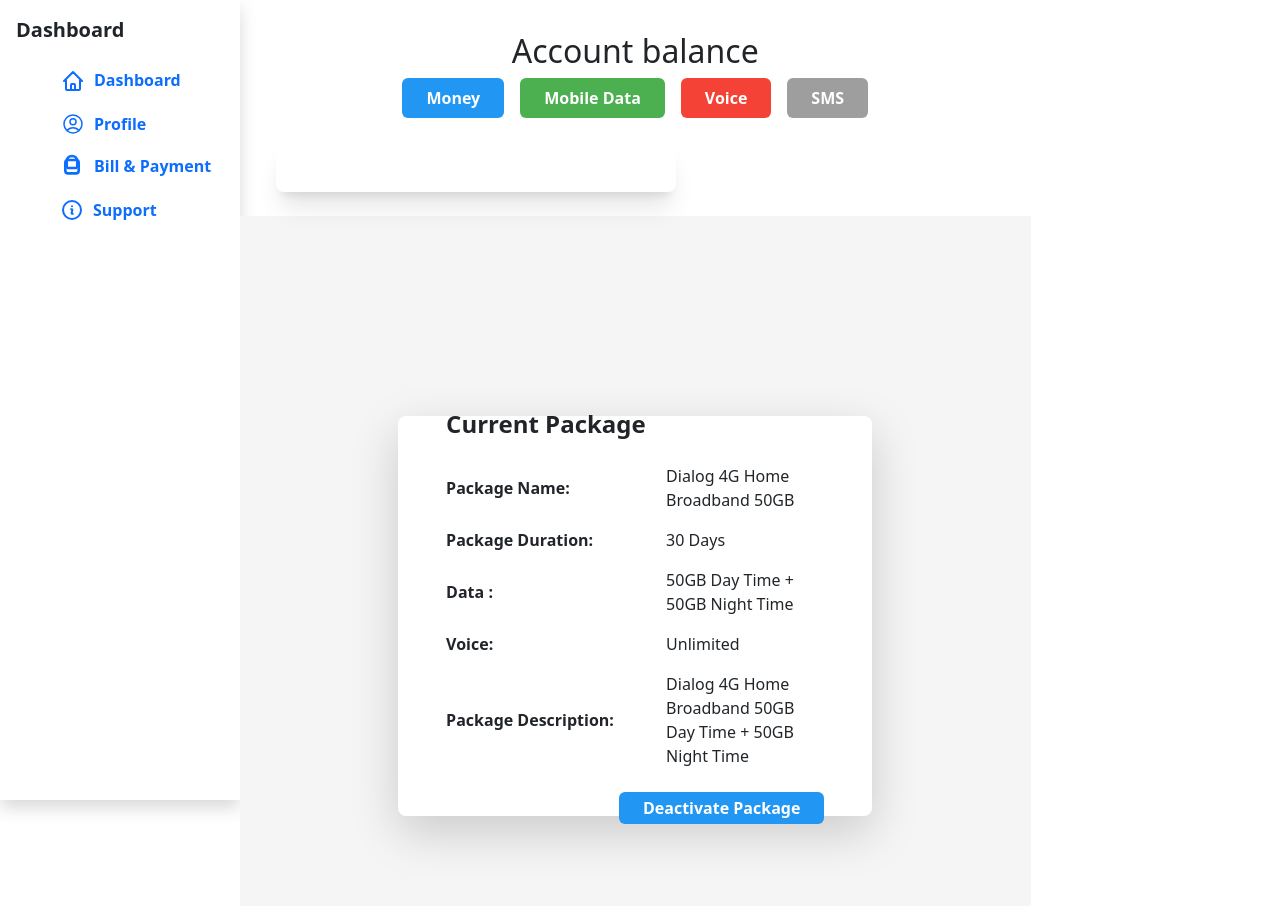
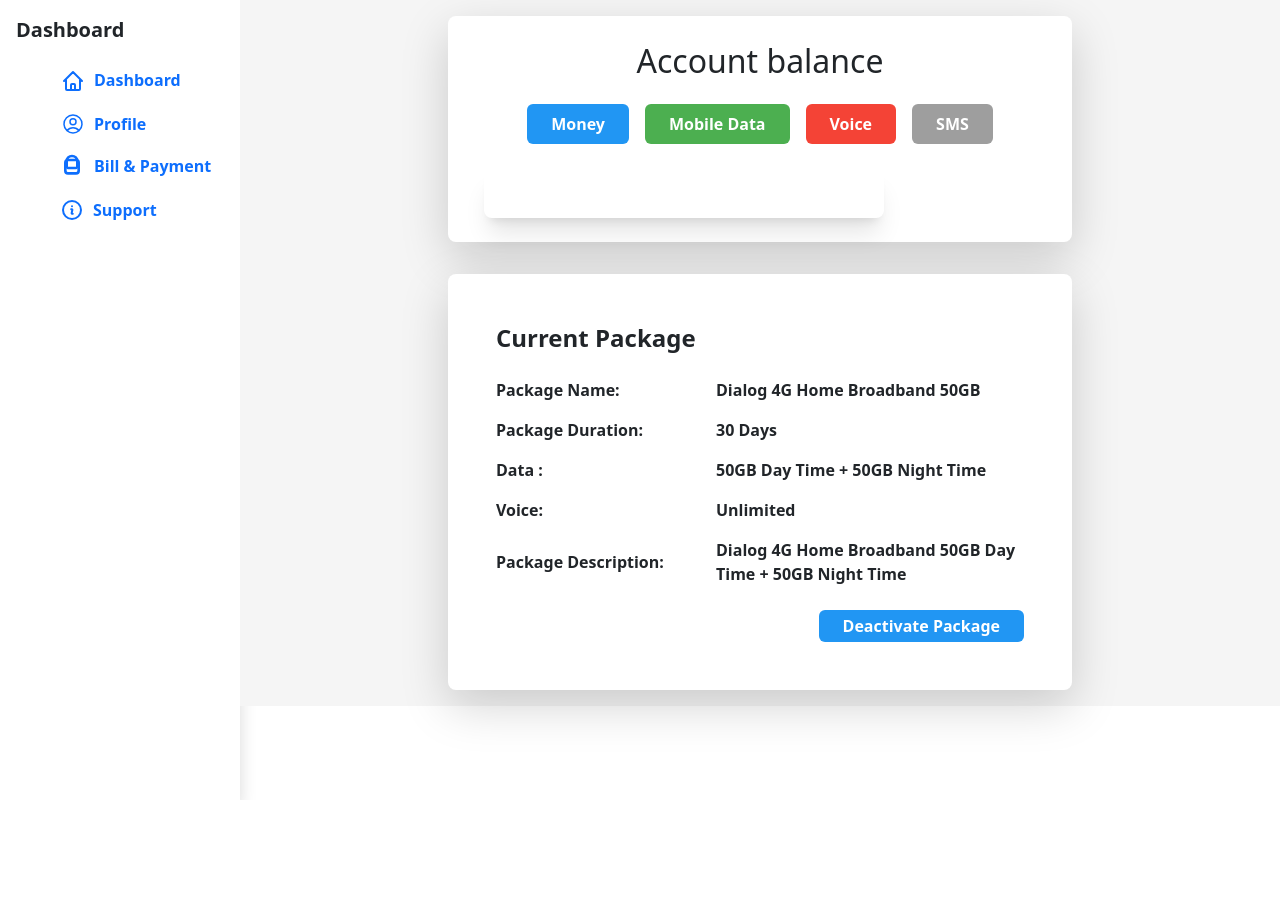
Before and after one commit to kasun789/MicroServicesApplication, a React (Create React App) app in the folder frontend/: page /LandingPage in a window 1280 px wide. Shown: the top 906 px of the page. After the commit the page ends 800 px from the top, so only its background shows below. Built offline with nearby package versions, Linux system fonts and the light colour scheme.

Commit message:
changed styles

```diff
--- a/frontend/src/components/AccountBalance.js
+++ b/frontend/src/components/AccountBalance.js
@@ -9,8 +9,10 @@
   };
 
   return (
-    <div className="container flex-col items-center justify-center mx-auto mt-8 text-center">
-      <h2>Account balance</h2>
+    <div className="flex items-center justify-center w-full bg-gray-100">
+      <div className="flex flex-col items-center justify-center w-[60%] h-1/2 bg-white rounded-lg shadow-lg mt-3 mb-3">
+        <div className="container flex-col items-center justify-center mx-auto mt-[10px] text-center w-[60%] ">
+          <h2 className="p-3">Account balance</h2>
           <div className="space-x-4 fle">
             <button
               className="px-4 py-2 font-bold text-white bg-blue-500 rounded hover:bg-blue-700"
@@ -41,6 +43,8 @@
             <p className="pt-2">{balance}</p>
           </div>
         </div>
+      </div>
+    </div>
   );
 };
 
--- a/frontend/src/components/CurrentPackage.js
+++ b/frontend/src/components/CurrentPackage.js
@@ -16,8 +16,8 @@
   };
 
   return (
-    <div className="flex items-center justify-center w-full h-screen bg-gray-100">
-      <div className="flex flex-col items-center justify-center w-[60%] h-1/2 bg-white rounded-lg shadow-lg">
+    <div className="flex items-center justify-center w-full bg-gray-100 ">
+      <div className="flex flex-col items-center justify-center w-[60%] h-1/2 bg-white rounded-lg shadow-lg mt-3 mb-3">
         <div className="p-5 space-y-5">
           <h1 className="text-2xl font-bold text-black-500">Current Package</h1>
           <div className="space-y-2">
--- a/frontend/src/pages/LandingPage.js
+++ b/frontend/src/pages/LandingPage.js
@@ -6,17 +6,11 @@
 const LandingPage = () => {
   return (
     <div className='flex'>
-      <div>
         <SideBar />
-      </div>
-      <div>
-        <div className='flex flex-col'>
+        <div className='flex-1'>
           <AccountBalance />
-        </div>
-        <div>
           <CurrentPackage />
         </div>
-      </div>
     </div>
   );
 }
```
Lines whose indentation alone changed are shown as unchanged.
